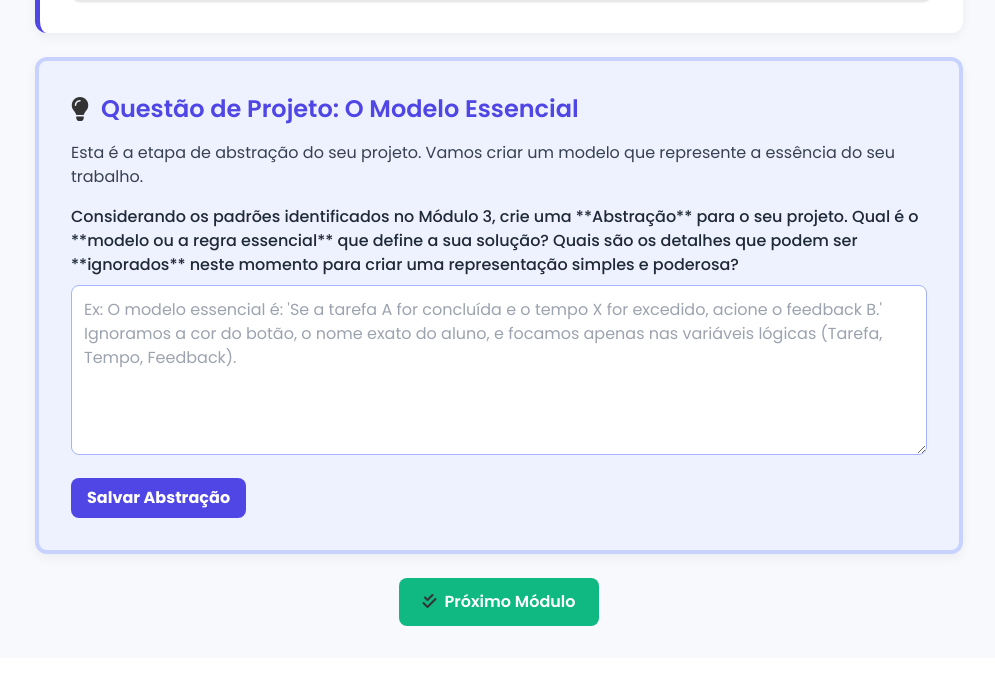
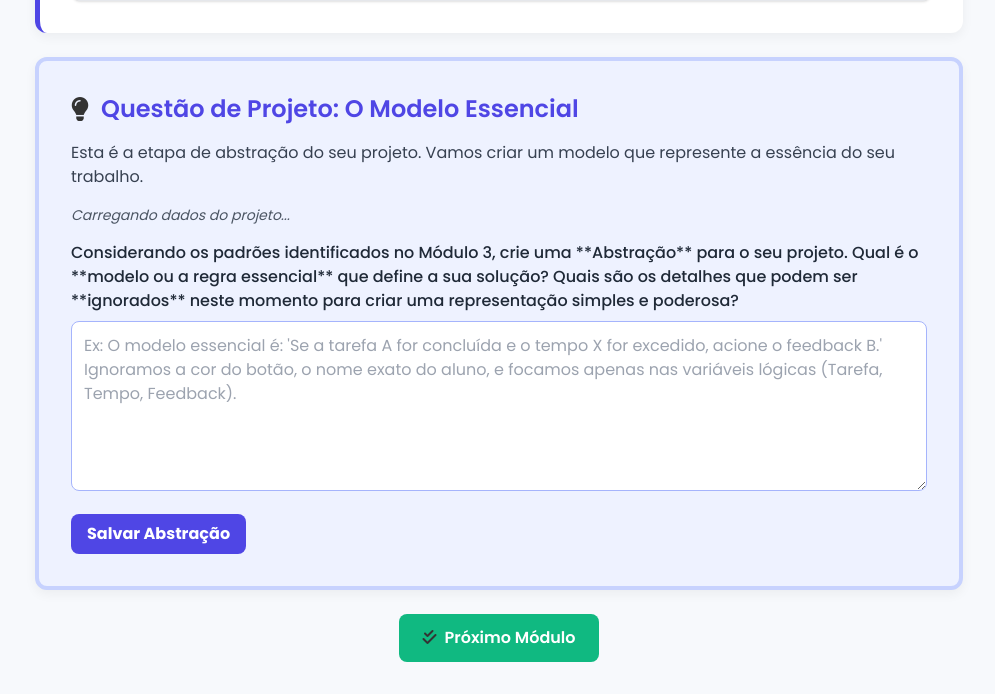
Before and after one commit to danidancr/PCTeacher, a Flask app: template templates/conteudo-abstracao.html in a window 1280 px wide. Shown: the part 2748-3442 px from the top of the page, without its empty margins (285-1280 px from the left). Before the commit the page ends 3374 px from the top, so only its background shows below. Run offline with Flask 3, Linux system fonts and the light colour scheme; the template is opened without the code that fills it, so the values that code supplies are empty; some libraries are stand-ins or nearby versions.

Commit message:
atualizar exercício de projeto final

```diff
--- a/templates/conteudo-abstracao.html
+++ b/templates/conteudo-abstracao.html
@@ -144,11 +144,18 @@
             <i class="fas fa-lightbulb mr-3"></i> Questão de Projeto: O Modelo Essencial
         </h2>
         <p class="text-gray-700 mb-4">Esta é a etapa de abstração do seu projeto. Vamos criar um modelo que represente a essência do seu trabalho.</p>
-        <form id="project-idea-form-mod4">
+
+        <form id="project-idea-form-mod4" onsubmit="saveProjectDataMod4(event)">
+
+            <p id="project-name-display-mod4" class="text-sm italic text-gray-600 mb-4">Carregando dados do projeto...</p>
+
             <label for="project_abstraction" class="block text-gray-800 font-medium mb-2">Considerando os padrões identificados no Módulo 3, crie uma **Abstração** para o seu projeto. Qual é o **modelo ou a regra essencial** que define a sua solução? Quais são os detalhes que podem ser **ignorados** neste momento para criar uma representação simples e poderosa?</label>
-            <textarea id="project_abstraction" name="project_abstraction" rows="6" class="w-full p-3 border border-indigo-300 rounded-lg focus:ring-primary-indigo focus:border-primary-indigo" placeholder="Ex: O modelo essencial é: 'Se a tarefa A for concluída e o tempo X for excedido, acione o feedback B.' Ignoramos a cor do botão, o nome exato do aluno, e focamos apenas nas variáveis lógicas (Tarefa, Tempo, Feedback)."></textarea>
+            <textarea id="project_abstraction" name="project_abstraction" rows="6" class="w-full p-3 border border-indigo-300 rounded-lg focus:ring-primary-indigo focus:border-primary-indigo" placeholder="Ex: O modelo essencial é: 'Se a tarefa A for concluída e o tempo X for excedido, acione o feedback B.' Ignoramos a cor do botão, o nome exato do aluno, e focamos apenas nas variáveis lógicas (Tarefa, Tempo, Feedback)." required></textarea>
 
-            <button type="submit" class="mt-4 bg-primary-indigo hover:bg-indigo-700 text-white font-bold py-2 px-4 rounded-lg transition duration-200">Salvar Abstração</button>
+            <button type="submit" id="save-button-mod4" class="mt-4 bg-primary-indigo hover:bg-indigo-700 text-white font-bold py-2 px-4 rounded-lg transition duration-200" disabled>
+                Salvar Abstração
+            </button>
+            <span id="save-feedback-mod4" class="ml-4 text-sm font-semibold text-red-600"></span>
         </form>
     </div>
 {% endblock %}
@@ -162,3 +169,93 @@
         </form>
     </div>
 {% endblock %}
+
+{% block scripts %}
+<script>
+    // Assegurar que as variáveis globais do Firebase e a chave de storage estejam disponíveis
+    const db = firebase.firestore();
+    const PROJECT_ID_STORAGE_KEY = 'current_project_id';
+
+    // 1. Função para carregar os dados do projeto E os dados do Módulo 4 (se existirem)
+    async function loadProjectDataMod4() {
+        const projectId = localStorage.getItem(PROJECT_ID_STORAGE_KEY);
+        const feedback = document.getElementById('save-feedback-mod4');
+        const saveButton = document.getElementById('save-button-mod4');
+        const projectNameDisplay = document.getElementById('project-name-display-mod4');
+
+        if (!projectId) {
+            feedback.textContent = '❌ Erro: Por favor, inicie ou carregue seu projeto no Módulo 1.';
+            projectNameDisplay.textContent = 'Projeto não encontrado. Retorne ao Módulo 1.';
+            return;
+        }
+
+        saveButton.disabled = false; // Habilita o botão se o ID for encontrado
+        feedback.textContent = 'Carregando dados...';
+
+        try {
+            const docRef = db.collection("projetos").doc(projectId);
+            const doc = await docRef.get();
+
+            if (doc.exists) {
+                const data = doc.data();
+
+                // Exibe o nome do projeto (Boa Prática de UX)
+                const projectName = data.project_name || 'Projeto Sem Nome';
+                projectNameDisplay.textContent = `Projeto Atual: "${projectName}"`;
+
+                // Preenche o campo de abstração se já foi salvo
+                document.getElementById('project_abstraction').value = data.project_abstraction || '';
+
+                feedback.textContent = data.project_abstraction ? 'Dados do Módulo 4 carregados.' : 'Pronto para preencher a abstração.';
+
+            } else {
+                feedback.textContent = '❌ Erro: Projeto não encontrado no Firebase com o ID salvo.';
+                saveButton.disabled = true;
+            }
+        } catch (error) {
+            console.error("Erro ao carregar dados do projeto (Módulo 4):", error);
+            feedback.textContent = '❌ Erro de conexão ao carregar dados.';
+            saveButton.disabled = true;
+        }
+    }
+
+    // 2. Função para atualizar os dados do projeto no Firebase (Update)
+    async function saveProjectDataMod4(event) {
+        event.preventDefault();
+
+        const saveButton = document.getElementById('save-button-mod4');
+        const feedback = document.getElementById('save-feedback-mod4');
+        saveButton.disabled = true;
+        feedback.textContent = 'Salvando...';
+
+        const projectId = localStorage.getItem(PROJECT_ID_STORAGE_KEY);
+
+        if (!projectId) {
+            feedback.textContent = '❌ Erro: ID do projeto não encontrado. Volte ao Módulo 1.';
+            saveButton.disabled = false;
+            return;
+        }
+
+        const formData = {
+            project_abstraction: document.getElementById('project_abstraction').value,
+            modulo_4_completado: true, // Adiciona um flag de conclusão
+            data_ultima_atualizacao: firebase.firestore.FieldValue.serverTimestamp()
+        };
+
+        try {
+            // Usa o método .doc().update() para atualizar apenas os campos deste módulo
+            await db.collection("projetos").doc(projectId).update(formData);
+            feedback.textContent = '✅ Abstração salva e projeto atualizado!';
+        } catch (error) {
+            console.error("Erro ao salvar dados do projeto (Módulo 4):", error);
+            feedback.textContent = '❌ Erro ao salvar. Verifique se o Módulo 1 foi salvo corretamente.';
+        } finally {
+            saveButton.disabled = false;
+        }
+    }
+
+    // Chamada Inicial: Carregar dados ao carregar a página
+    window.onload = loadProjectDataMod4;
+
+</script>
+{% endblock %}
```
